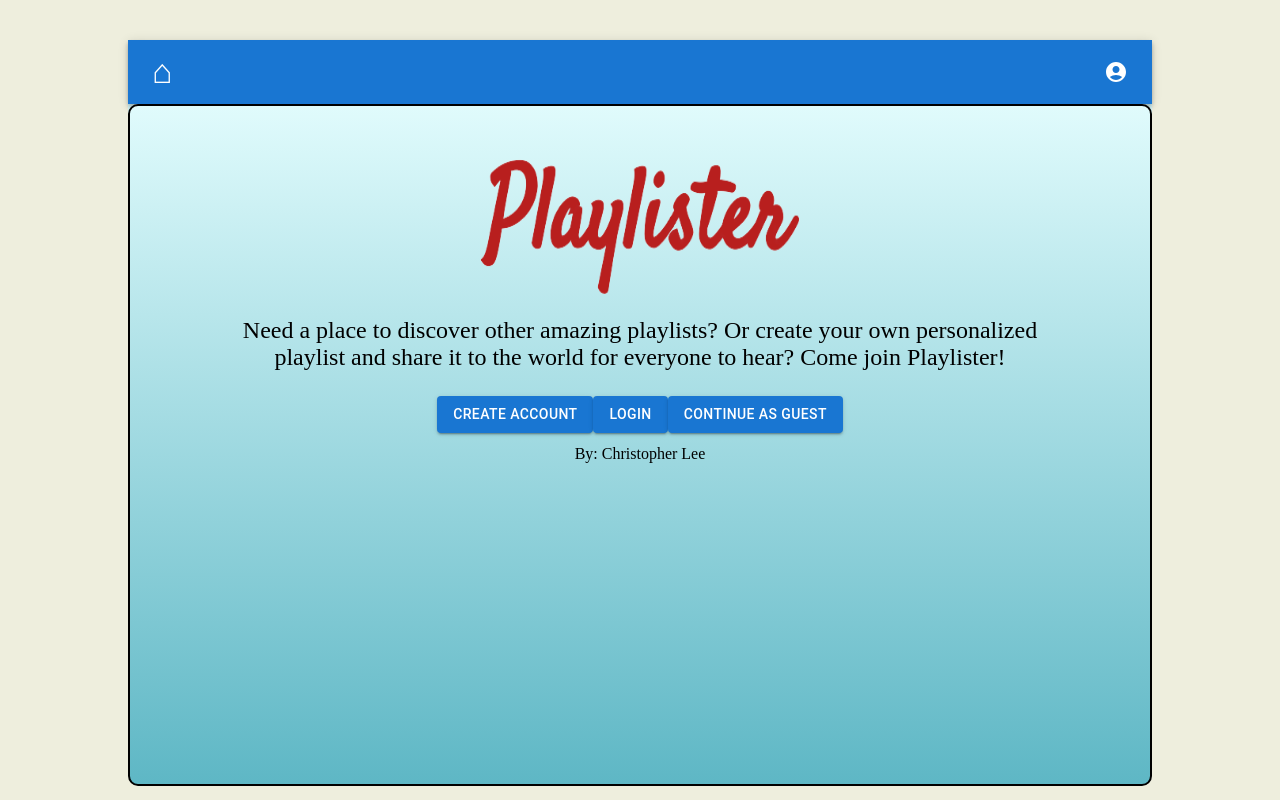
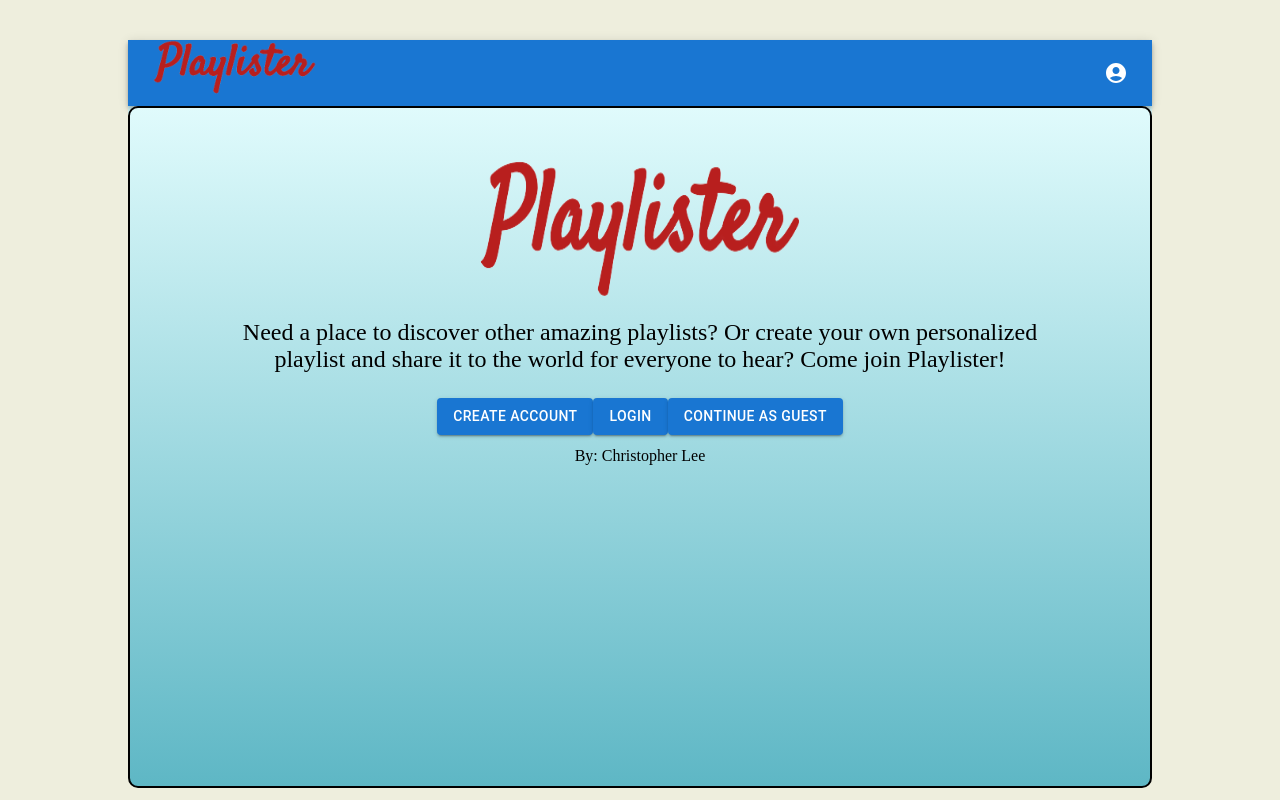
Before and after one commit to chrisglee/Playlister, a React (Create React App) app in the folder client/: page / in a window 1280 px wide. Built offline with nearby package versions, Linux system fonts and the light colour scheme; no server answers.

Commit message:
fix player

```diff
--- a/client/src/App.css
+++ b/client/src/App.css
@@ -217,7 +217,7 @@ body {
   margin: 10px;
   padding: 20px;
   border-radius: 25px;
-  background-color: #800080;
+  background-color: #90ee90;
 }
 
 
--- a/client/src/components/AppBanner.js
+++ b/client/src/components/AppBanner.js
@@ -11,6 +11,8 @@ import Menu from '@mui/material/Menu';
 import MenuItem from '@mui/material/MenuItem';
 import Toolbar from '@mui/material/Toolbar';
 import Typography from '@mui/material/Typography';
+import Logo from '../images/logo.png'
+
 
 export default function AppBanner() {
     const { auth } = useContext(AuthContext);
@@ -99,7 +101,7 @@ export default function AppBanner() {
                         component="div"
                         sx={{ display: { xs: 'none', sm: 'block' } }}
                     >
-                        <Link style={{ textDecoration: 'none', color: 'white' }} to='/'>⌂</Link>
+                        <Link style={{ textDecoration: 'none', color: 'white' }} to='/'><img id="splash-logo" src={Logo} /></Link>
                     </Typography>
                     {/* <Box sx={{ flexGrow: 1 }}>{editToolbar}</Box> */}
                     <Box sx={{ marginLeft:"auto", display: { xs: 'none', md: 'flex' } }}>
--- a/client/src/components/YoutubePlayer.js
+++ b/client/src/components/YoutubePlayer.js
@@ -13,6 +13,7 @@ import { Typography } from '@mui/material';
 export default function YouTubePlayer(props) {
 
     const { store } = useContext(GlobalStoreContext);
+    let {previousPlayed, addToPreviousSongs} = useState([])
     const {playlist, list} = props;
     const referenceToPlayer = useRef(null);
     let [currentSong, setCurrentSong] = useState(0);
@@ -54,6 +55,7 @@ export default function YouTubePlayer(props) {
         currentSong = currentSong % playlist.length;
         setCurrentSong(currentSong)
         store.setPlayingSongIndex(currentSong)
+        loadAndPlayCurrentSong(referenceToPlayer.current)
     }
 
     function prevSong() {
@@ -64,6 +66,7 @@ export default function YouTubePlayer(props) {
         }
         setCurrentSong(currentSong)
         store.setPlayingSongIndex(currentSong)
+        loadAndPlayCurrentSong(referenceToPlayer.current)
     }
 
     function onPlayerReady(event) {
```
